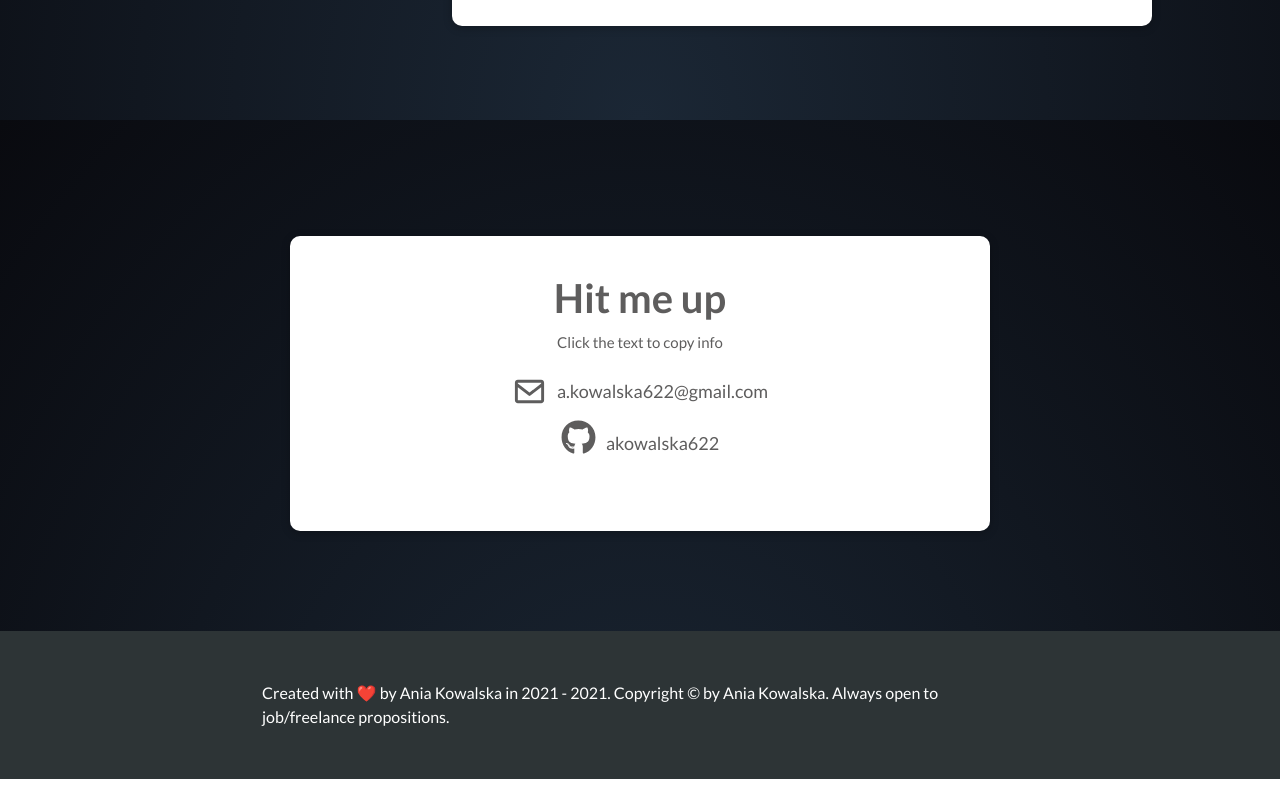
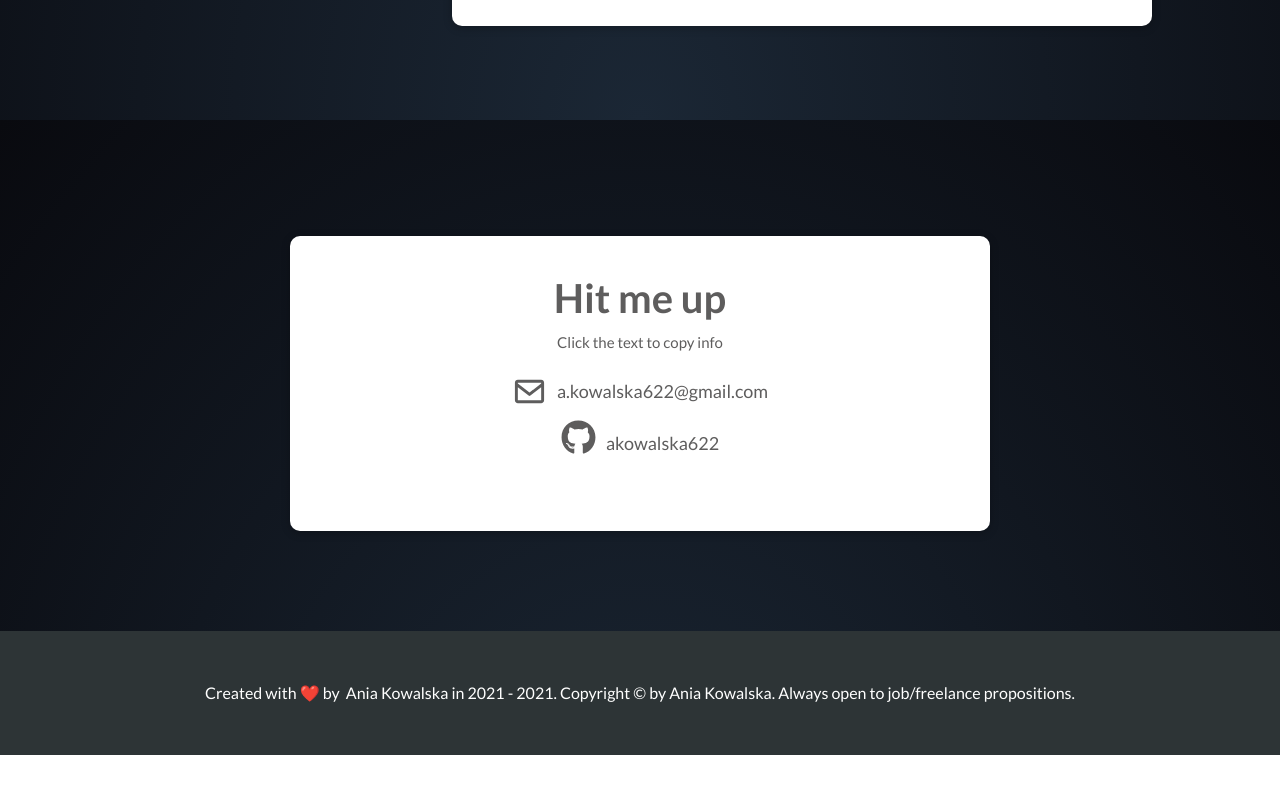
Before and after one commit to akowalska622/portfolio, a React (Create React App) app: page / in a window 1280 px wide. Shown: the part 4680-5480 px from the top of the page. After the commit the page ends 5456 px from the top, so only its background shows below. Built offline with nearby package versions, Linux system fonts and the light colour scheme.

Commit message:
small adjustements

```diff
--- a/src/components/ui/Footer.js
+++ b/src/components/ui/Footer.js
@@ -3,12 +3,11 @@ import classes from './Footer.module.scss';
 export const Footer = () => {
   return (
     <div className={classes.footer}>
-      <div className={classes.footerWrapper}>
-        Created with ❤️ by{' '}
-        <span class={classes.footerHover}>Ania Kowalska</span> in 2021 -{' '}
-        {new Date().getFullYear()}. Copyright &copy; by Ania Kowalska. Always
-        open to job/freelance propositions.
-      </div>
+      Created with ❤️ by &nbsp;
+      <span class={classes.footerHover}>Ania Kowalska</span>&nbsp;in 2021 -{' '}
+      {new Date().getFullYear()}. Copyright &copy; by&nbsp;
+      <span class={classes.footerHover}>Ania Kowalska</span>. Always open to
+      job/freelance propositions.
     </div>
   );
 };
--- a/src/components/ui/Footer.module.scss
+++ b/src/components/ui/Footer.module.scss
@@ -6,10 +6,6 @@
   margin-top: -10rem;
   display: flex;
   justify-content: center;
-
-  & .footerWrapper {
-    width: 100%;
-  }
 
   & .footerHover {
     display: inline-block;
@@ -24,7 +20,6 @@
   }
 }
 
-
 @media (min-width: 750px) {
   .footer {
     width: 100%;
@@ -34,9 +29,5 @@
     margin-top: -10rem;
     display: flex;
     justify-content: center;
-
-    & .footerWrapper {
-      width: 70%;
-    }
   }
 }
```
